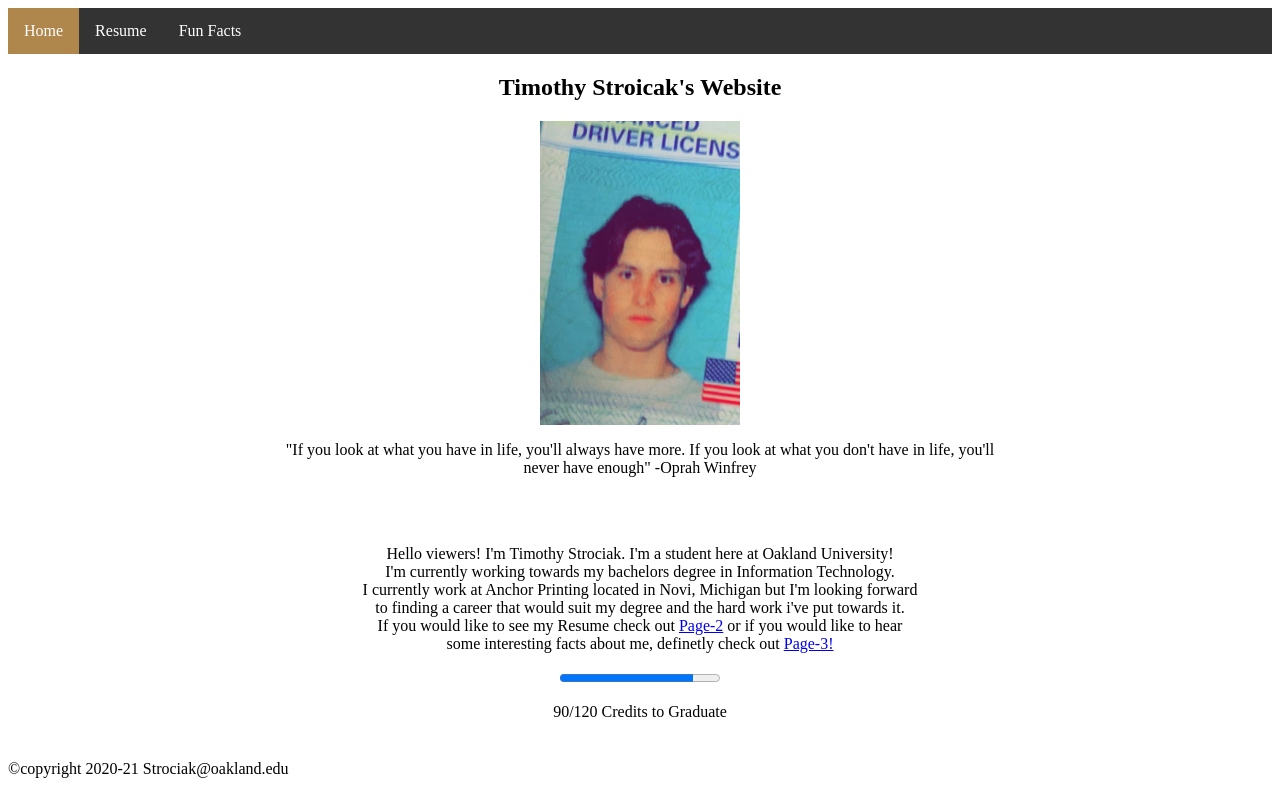
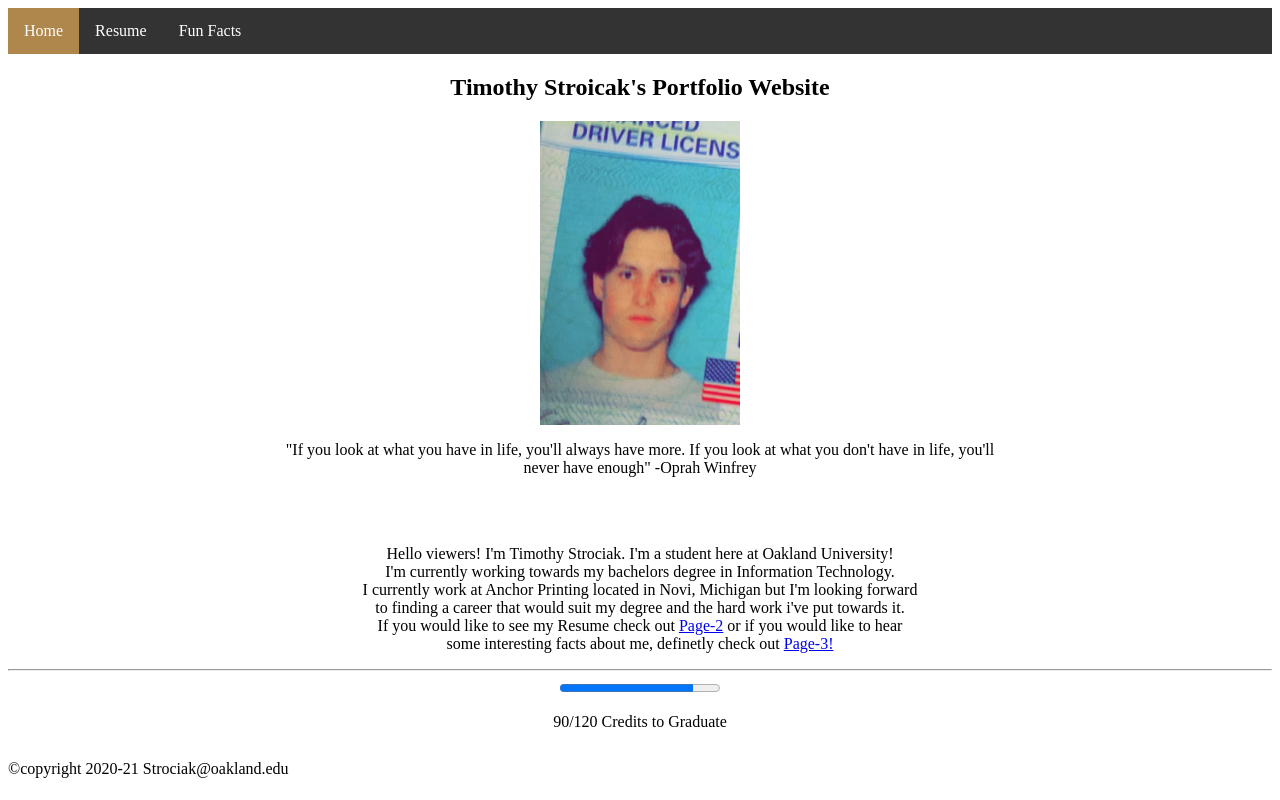
Before and after one commit to Strociak/TimStrociak_portfolio_website, a plain HTML site: page index.html in a window 1280 px wide. Drawn offline with Linux system fonts and the light colour scheme.

Commit message:
final updates

```diff
--- a/index.html
+++ b/index.html
@@ -16,7 +16,7 @@
 </head>
 <body>
 <section id="intro_1">
-<h1>Timothy Stroicak's Website</h1>
+<h1>Timothy Stroicak's Portfolio Website</h1>
 <img src="Images/IMG_tim.jpg" alt="image of Timothy" style="width:200px" class="center">
 <p>"If you look at what you have in life, you'll always have more.
      If you look at what you don't have in life, you'll<br>never have enough" -Oprah Winfrey</P>
@@ -28,8 +28,9 @@
         I currently work at Anchor Printing located in Novi, Michigan but I'm looking forward<br>
         to finding a career that would suit my degree and the hard work i've put towards it.<br>
         If you would like to see my Resume check out <a href="resume.html">Page-2</a> or if you would like to hear<br>
-        some interesting facts about me, definetly check out <a href="funfacts.html">Page-3!</a>
+        some interesting facts about me, definetly check out <a href="fun_facts.html">Page-3!</a>
     </p>
+    <hr>
     <progress value = "100" max = "120"></progress>
     <p>90/120 Credits to Graduate</p>
 
```
